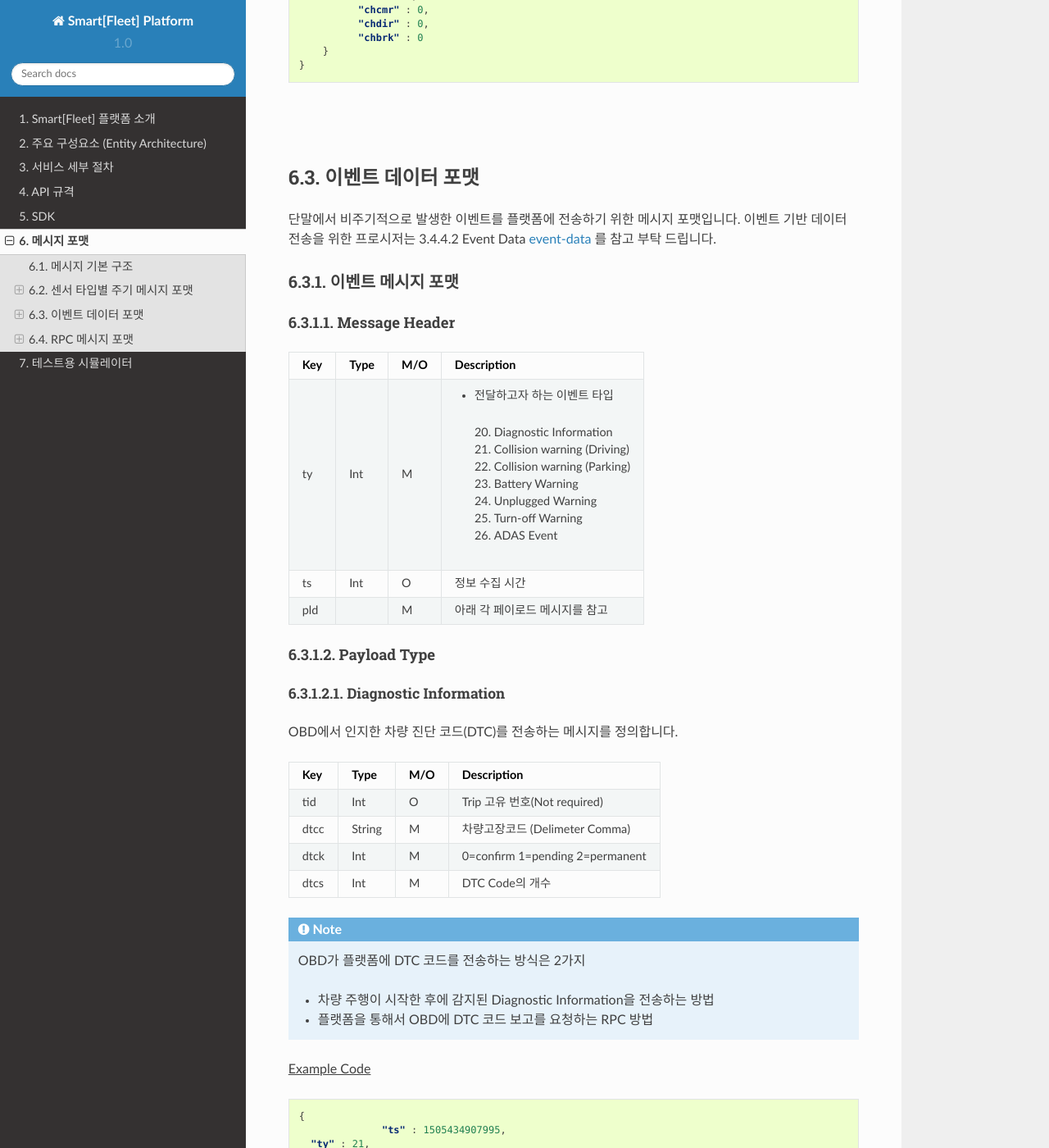
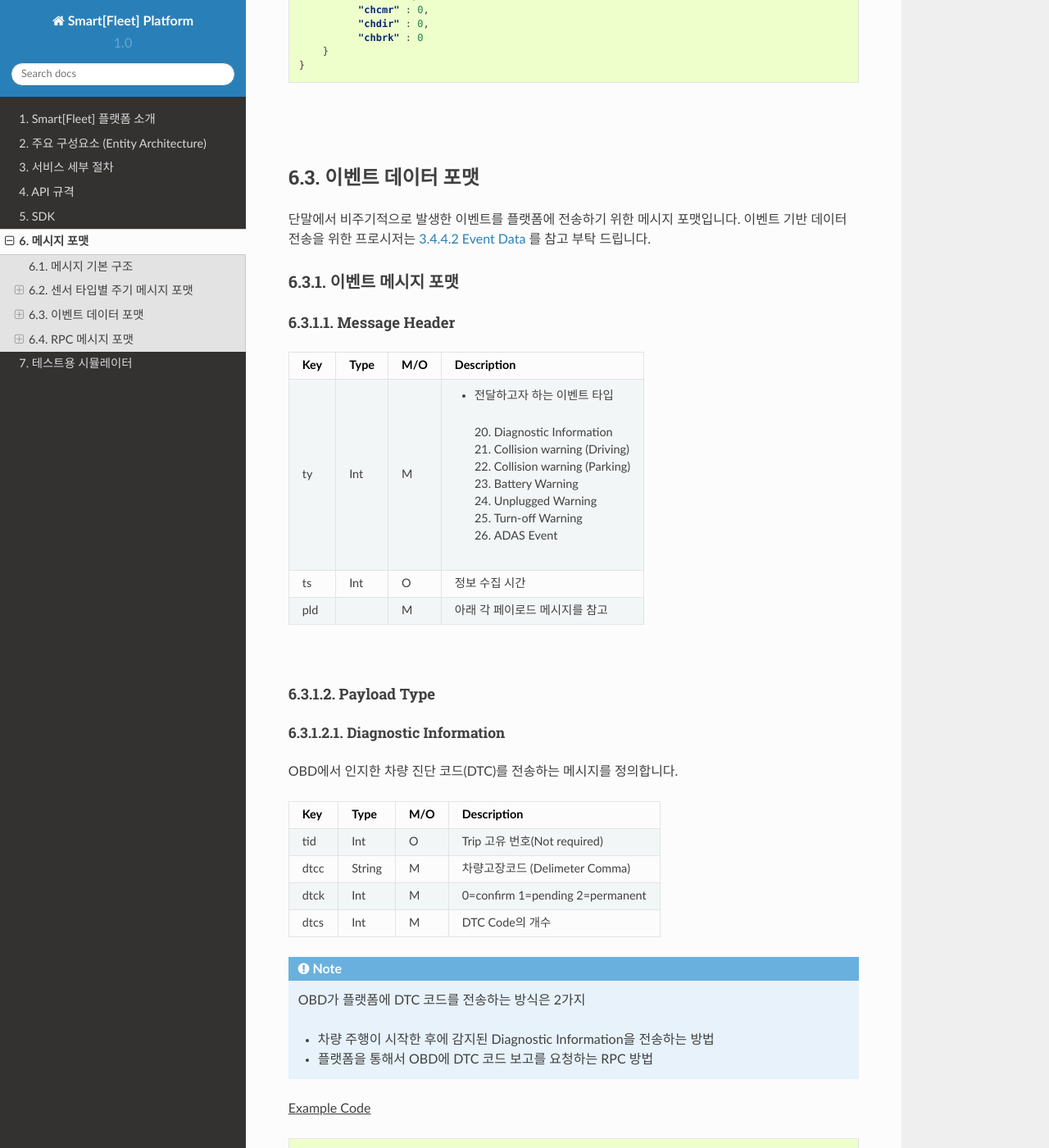
Before and after one commit to skt-smartfleet/web_document, a Sphinx documentation site: the page built from source/message.rst, in a window 1280 px wide and 1400 px high, scrolled down 11069 px. Shown: the whole window at 82% size. Built offline with Sphinx 7.4.7 and the Read the Docs theme 2.0.0, drawn with Linux system fonts in a browser that asks for light colours; some of the changed text lies outside the part shown.

Commit message:
modify the message format of event data

```diff
--- a/source/message.rst
+++ b/source/message.rst
@@ -614,7 +614,7 @@
 -----------------------------
 
 단말에서 비주기적으로 발생한 이벤트를 플랫폼에 전송하기 위한 메시지 포맷입니다.
-이벤트 기반 데이터 전송을 위한 프로시저는 3.4.4.2 Event Data `event-data`_ 를 참고 부탁 드립니다.
+이벤트 기반 데이터 전송을 위한 프로시저는 `3.4.4.2 Event Data`_ 를 참고 부탁 드립니다.
 
 이벤트 메시지 포맷
 --------------
@@ -675,25 +677,24 @@
 
 	-  플랫폼을 통해서 OBD에 DTC 코드 보고를 요청하는 RPC 방법
 
-:underline:`Example Code`
-
-.. code-block:: json
-
-  {
-		"ts" : 1505434907995,
-    "ty" : 21,
-    "pld" : {
-  			"tid": 1,
-  			"dtcc": "AAA",
-  			"dtck": 0,
-  			"dtcs": 2
-		}
-  }
-
-|br|
-|br|
-
-
+
+:underline:`Example Code`
+
+.. code-block:: json
+
+    {
+      "ts" : 1505434907995,
+      "ty" : 20,
+      "pld" : {
+          "tid": 1,
+          "dtcc": "AAA",
+          "dtck": 0,
+          "dtcs": 2
+      }
+    }
+
+|br|
+|br|
 
 Collision warning (Driving)
 ^^^^^^^^^^^^^^^^^^^^^^^^^^^
```
Also changed, not shown: other parts of source/message.rst (+53 -42 lines).
